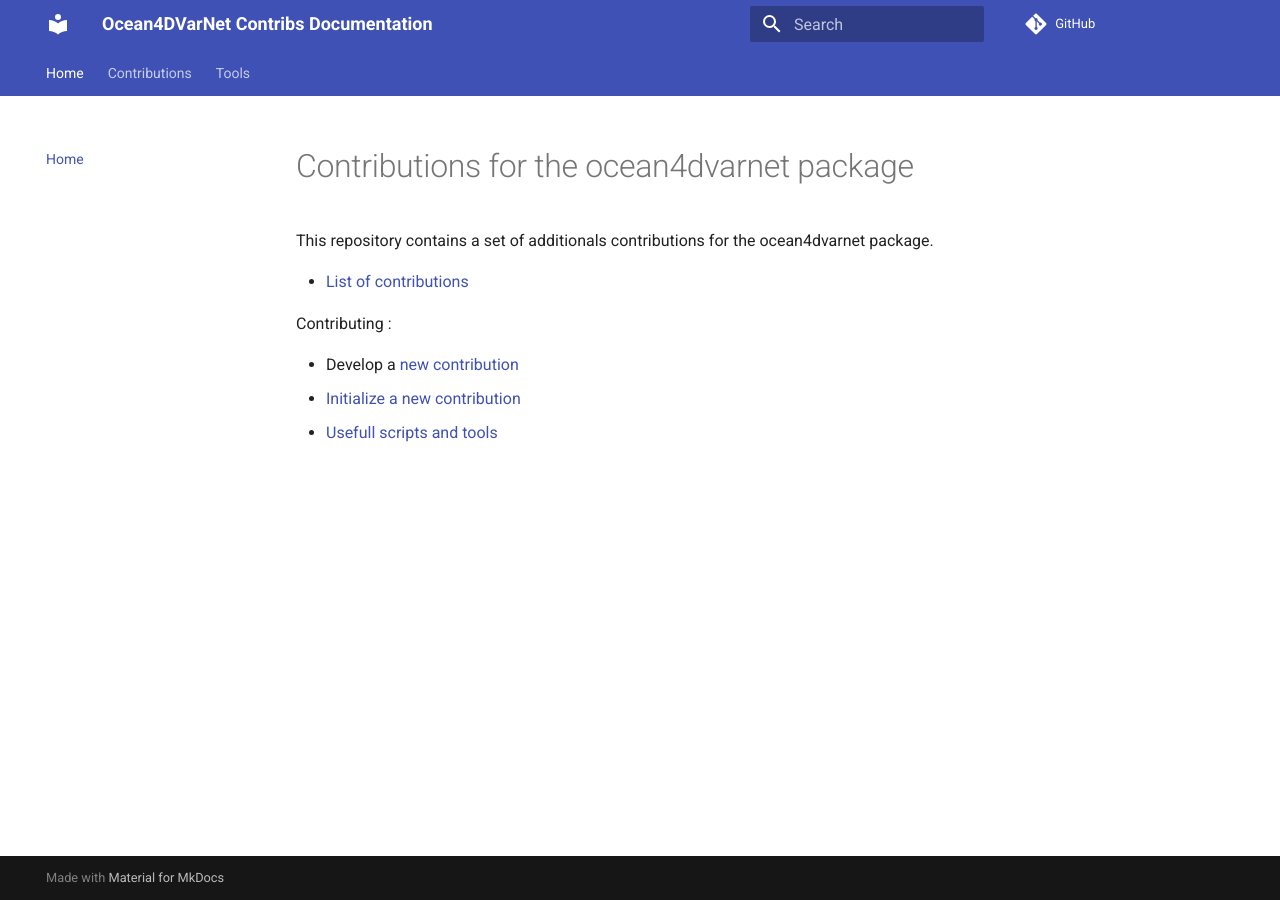
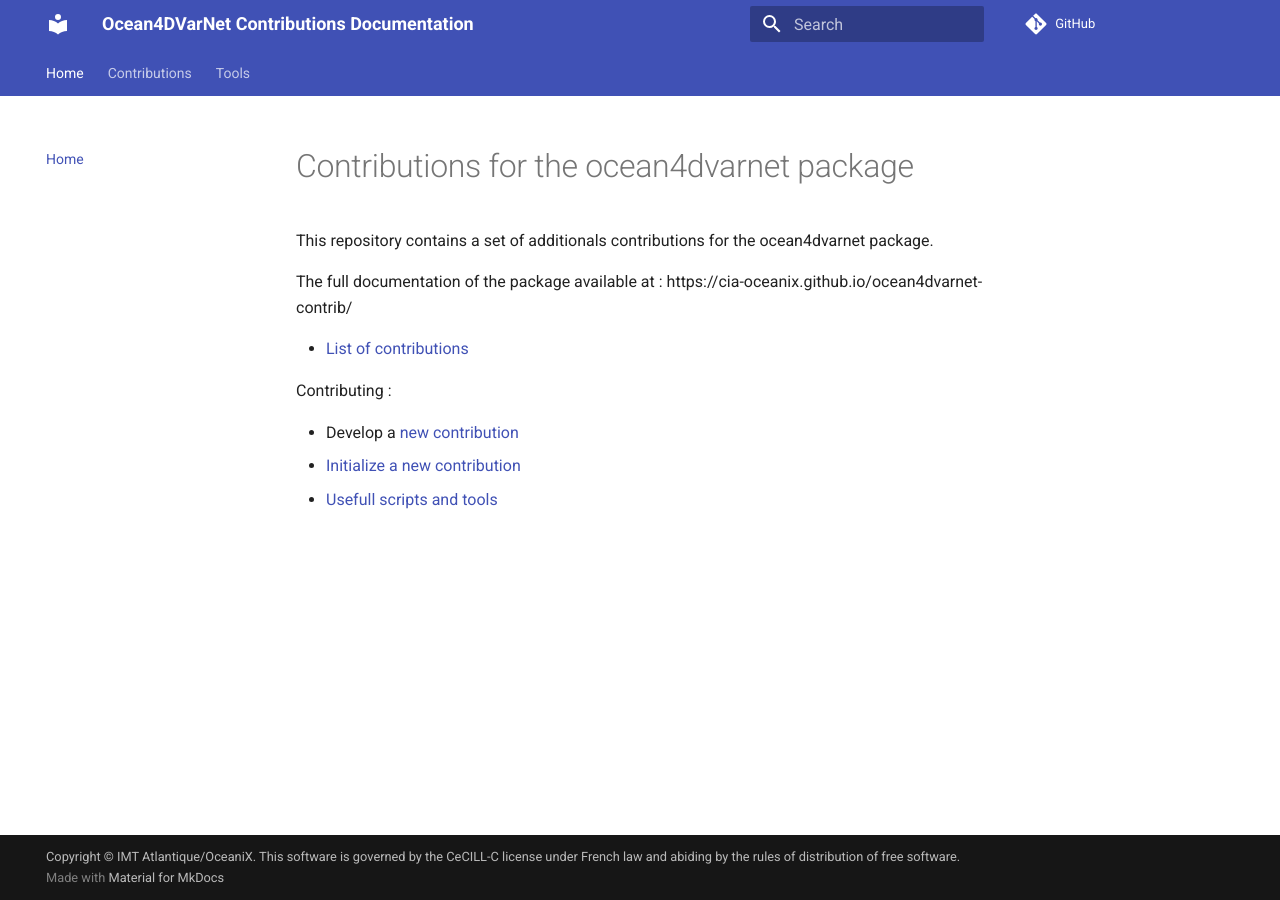
Before and after one commit to CIA-Oceanix/ocean4dvarnet-contrib, an MkDocs documentation site: the page built from docs/index.md, in a window 1280 px wide. Built offline with MkDocs 1.6.1 and Material for MkDocs 9.7.7, drawn with Linux system fonts in a browser that asks for light colours; comment, search, counter and statistics services are not loaded.

Commit message:
fix urls

```diff
--- a/docs/index.md
+++ b/docs/index.md
@@ -1,6 +1,8 @@
 # Contributions for the ocean4dvarnet package
 
 This repository contains a set of additionals contributions for the ocean4dvarnet package.
+
+The full documentation of the package available at : https://cia-oceanix.github.io/ocean4dvarnet-contrib/
 
 - [List of contributions](./contrib/index.md)
 
--- a/mkdocs.yml
+++ b/mkdocs.yml
@@ -1,7 +1,7 @@
-site_name: Ocean4DVarNet Contribs Documentation
-site_url: https://yourdomain.com
-repo_url: https://github.com/yourrepo/ocean4dvarnet
-edit_uri: ""
+site_name: Ocean4DVarNet Contributions Documentation
+site_url: https://cia-oceanix.github.io/ocean4dvarnet-contrib/
+repo_url: https://github.com/CIA-Oceanix/ocean4dvarnet-contrib/
+copyright: "Copyright &copy; IMT Atlantique/OceaniX. This software is governed by the CeCILL-C license under French law and abiding by the rules of distribution of free software."
 
 theme:
   name: material
```
